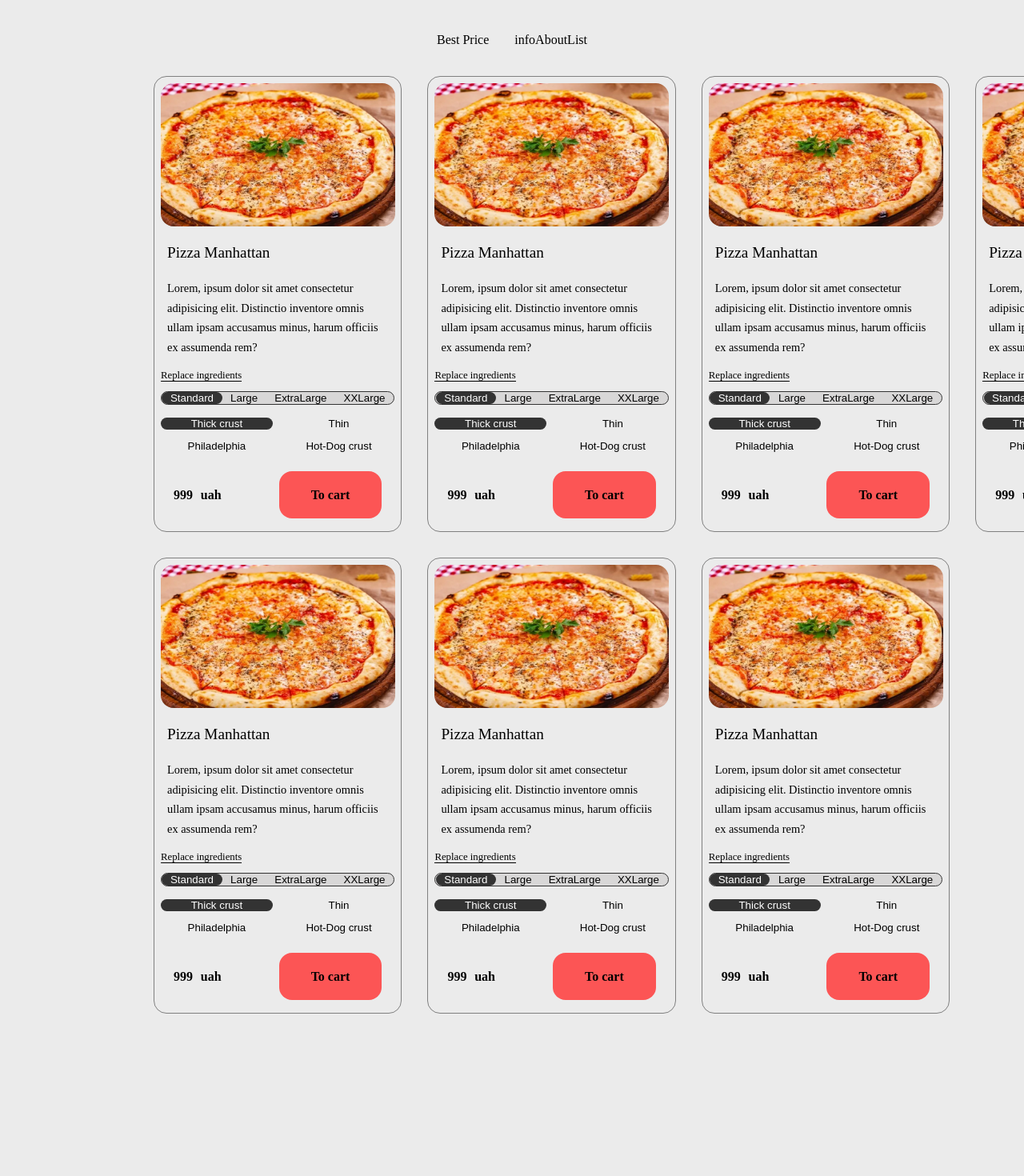
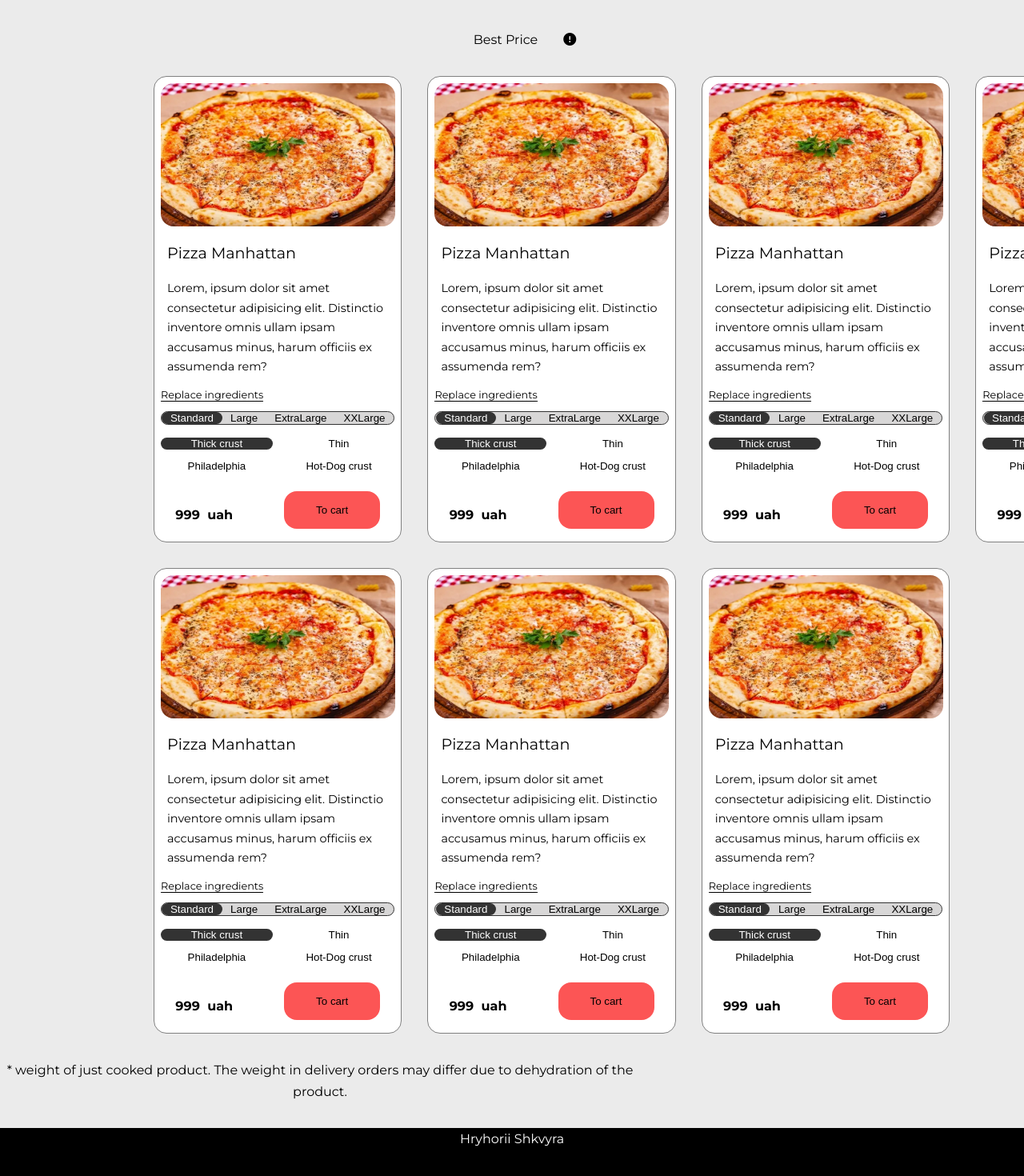
Before and after one commit to HryhoriiShkvyra/site-about-pizza-CLOSED-, a React (Create React App) app: page / in a window 1280 px wide. Shown: the part 796-2266 px from the top of the page at 80% size. Before the commit the page ends 2095 px from the top, so only its background shows below. Built offline with nearby package versions, Linux system fonts and the light colour scheme.

Commit message:
initial commit

```diff
--- a/src/App.js
+++ b/src/App.js
@@ -4,6 +4,7 @@ import Header from './Components/header/Header';
 import News from './Components/Pages/news/News';
 import ProductBlock from './Components/Pages/ProductBlock/ProductBlock';
 import ProductList from './Components/Pages/ProductList/ProductList';
+import Footer from './Components/Pages/Footer/Footer';
 
 
 function App() {
@@ -12,6 +13,10 @@ function App() {
       <Header/>
       <News/>
       <ProductList title={'Best Price'}/>
+      <div style={{textAlign: 'center', margin: '1rem 30rem 2rem 0'}}>
+        * weight of just cooked product. The weight in delivery orders may differ due to dehydration of the product.
+      </div>
+      <Footer/>
     </div>
   );
 }
--- /dev/null
+++ b/src/Components/Pages/Footer/Footer.jsx
@@ -0,0 +1,16 @@
+import React from "react";
+import classes from './Footer.module.css'
+
+
+const Footer = () => {
+    return(
+        <div className={classes.footer}>
+            <div className={classes.containerFooter}>
+                <div>Hryhorii Shkvyra</div>
+            </div>
+        </div>
+    );
+};
+
+
+export default Footer;
--- /dev/null
+++ b/src/Components/Pages/Footer/Footer.module.css
@@ -0,0 +1,9 @@
+.footer {
+    width: 100%;
+    height: 5rem;
+    background-color: #000;
+    color: white;
+    text-align: center;
+
+    padding: 0rem auto;
+}
--- a/src/Components/Pages/ProductBlock/ProductBlock.jsx
+++ b/src/Components/Pages/ProductBlock/ProductBlock.jsx
@@ -38,7 +38,7 @@ const ProductBlock = () => {
                                 <div className={classes.productPrice}>999</div>
                                 <div>uah</div>
                             </div>
-                            <div className={classes.productBlockWrap}>To cart</div>
+                            <button className={classes.productBlockWrap}>To cart</button>
                         </div>
                     </div>
                 </div>
--- a/src/Components/Pages/ProductBlock/ProductBlock.module.css
+++ b/src/Components/Pages/ProductBlock/ProductBlock.module.css
@@ -9,6 +9,7 @@
 .productBlock {
     width: 19.4rem;
     padding: 0.5rem;
+    background-color: white;
     border: 1px solid grey;
     border-radius: 1rem;
     transition: 600ms all;
@@ -82,7 +83,7 @@ div button {
     display: flex;
     justify-content: center;
     margin: 1.5rem 1rem 0.5rem 1rem;
-    gap: 4.5rem;
+    gap: 4rem;
     font-weight: 700;
 }
 
--- a/src/Components/Pages/ProductList/ProductList.jsx
+++ b/src/Components/Pages/ProductList/ProductList.jsx
@@ -9,7 +9,9 @@ const ProductList = (props) => {
         <div>
            <div className={classes.productListTitle}>
                 <div>{props.title}</div>
-                <div className={classes.productListTitleInfo}>infoAboutList</div>
+                <div className={classes.productListTitleInfo}>
+                    <i class="fa-solid fa-circle-exclamation"></i>
+                </div>
            </div>
            <div className={classes.containerProductList}>
                 <ProductBlock/>
--- a/src/Components/Pages/ProductList/ProductList.module.css
+++ b/src/Components/Pages/ProductList/ProductList.module.css
@@ -2,11 +2,10 @@
     display: flex;
     flex: 1 1 0;
     justify-content: center;
-    /* text-align: center; */
-    margin-top: 2rem;
+    text-align: center;
+    margin: 2rem 0rem 1rem 2rem;
     gap: 2rem;
 }
-
 
 
 .containerProductList {
@@ -14,6 +13,5 @@
     grid-template-columns: 1fr 1fr 1fr 1fr;
     gap: 2rem;
     width: 70%;
-
     margin: 2rem auto;
 }
--- a/src/Components/styles/Index.css
+++ b/src/Components/styles/Index.css
@@ -1,3 +1,5 @@
+@import url('https://fonts.googleapis.com/css2?family=Montserrat:wght@400;700&display=swap');
+
 * {
     margin: 0;
     padding: 0;
@@ -24,11 +26,14 @@ body {
     color: black;
     line-height: 1.7;
     cursor: default;
+    font-family: 'Montserrat', sans-serif;
 }
 
-a {
+a,
+button{
     cursor: pointer;
 }
+
 
 
 /*----------------- general styles -----------------*/
```
